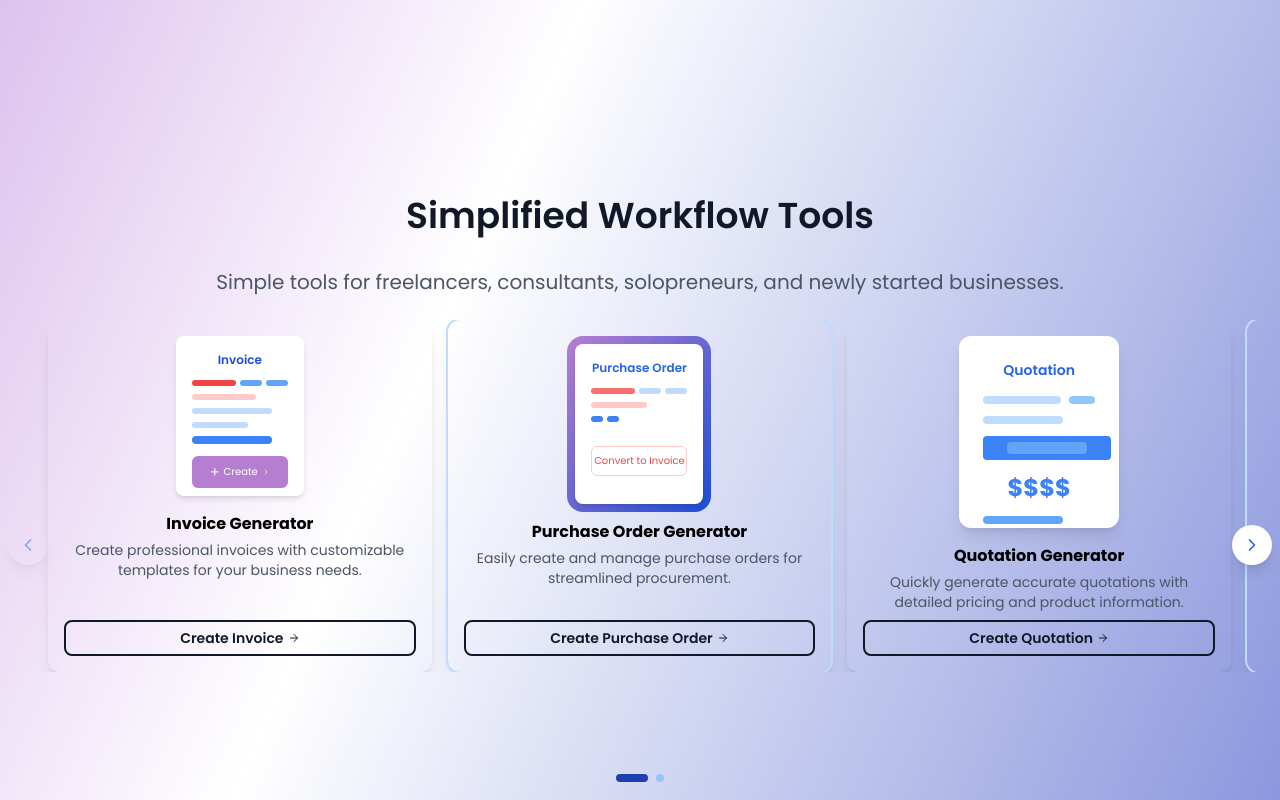
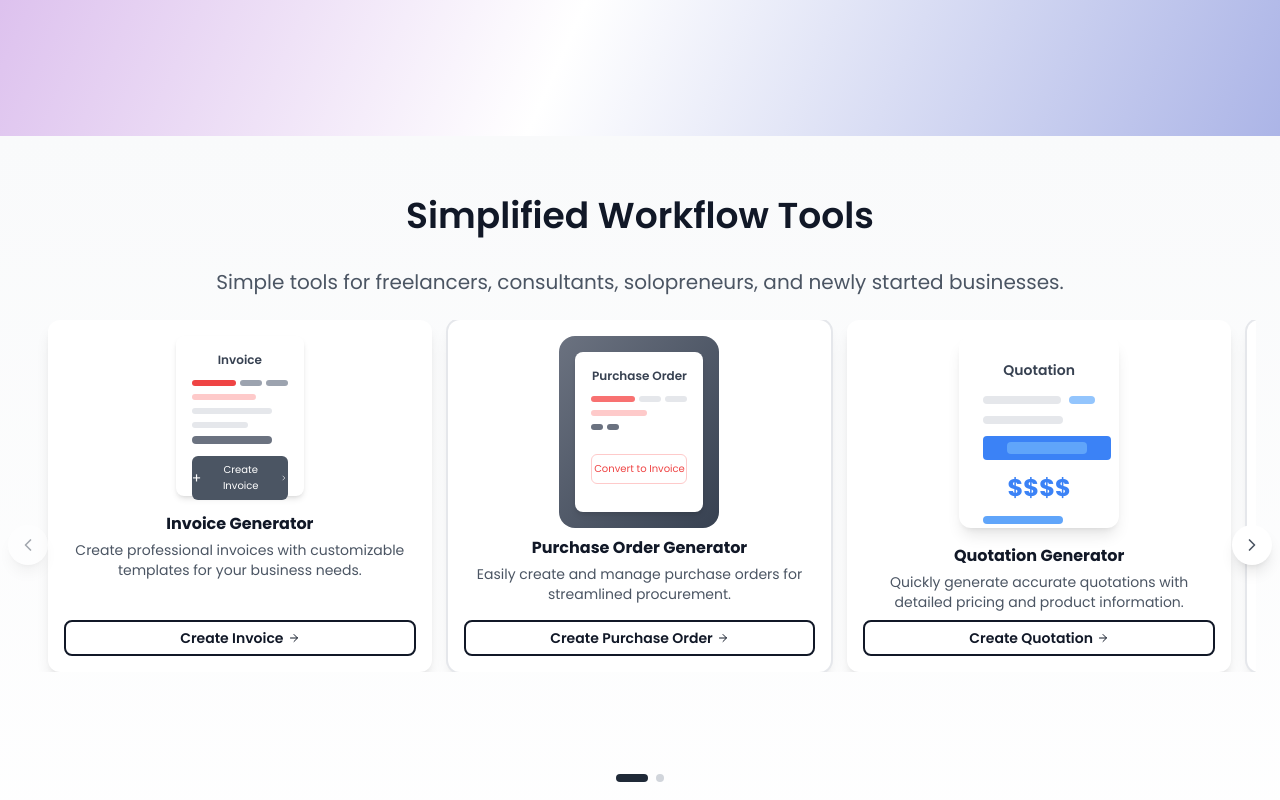
Before and after one commit to lokesh-yadav12/Invoice-generator, a React (Vite) app: page / in a window 1280 px wide. Shown: the part 1560-2360 px from the top of the page. Built offline with nearby package versions, Linux system fonts and the light colour scheme.

Commit message:
adding code

```diff
--- a/src/components/WorkflowToolsCarousel.tsx
+++ b/src/components/WorkflowToolsCarousel.tsx
@@ -1,6 +1,6 @@
 import { useState } from 'react';
+import { ChevronLeft, ChevronRight, ArrowRight } from 'lucide-react';
 import { Link } from 'react-router-dom';
-import { ChevronLeft, ChevronRight, ArrowRight } from 'lucide-react';
 
 const WorkflowToolsCarousel = () => {
   const [currentSlide, setCurrentSlide] = useState(0);
@@ -13,20 +13,20 @@ const WorkflowToolsCarousel = () => {
       route: '/invoice/invoice-generator',
       icon: (
         <div className="w-32 h-40 mb-2 bg-white rounded-lg shadow-md p-4">
-          <div className="text-xs font-semibold text-blue-700 mb-3">Invoice</div>
+          <div className="text-xs font-semibold text-gray-700 mb-3">Invoice</div>
           <div className="space-y-2">
             <div className="flex gap-1">
               <div className="h-1.5 w-12 bg-red-500 rounded"></div>
-              <div className="h-1.5 w-6 bg-blue-400 rounded"></div>
-              <div className="h-1.5 w-6 bg-blue-400 rounded"></div>
+              <div className="h-1.5 w-6 bg-gray-400 rounded"></div>
+              <div className="h-1.5 w-6 bg-gray-400 rounded"></div>
             </div>
             <div className="h-1.5 w-16 bg-red-200 rounded"></div>
-            <div className="h-1.5 w-20 bg-blue-200 rounded"></div>
-            <div className="h-1.5 w-14 bg-blue-200 rounded"></div>
-            <div className="h-2 w-20 bg-blue-500 rounded mt-4"></div>
+            <div className="h-1.5 w-20 bg-gray-200 rounded"></div>
+            <div className="h-1.5 w-14 bg-gray-200 rounded"></div>
+            <div className="h-2 w-20 bg-gray-500 rounded mt-4"></div>
           </div>
-          <button className="mt-3 w-full bg-[#b67ed1] text-white text-[10px] py-1.5 rounded-md flex items-center justify-center gap-1">
-            <span className="text-sm">+</span> Create
+          <button className="mt-3 w-full bg-gray-600 text-white text-[10px] py-1.5 rounded-md flex items-center justify-center gap-1">
+            <span className="text-sm">+</span> Create Invoice
             <ChevronRight className="w-2 h-2" />
           </button>
         </div>
@@ -40,17 +40,17 @@ const WorkflowToolsCarousel = () => {
       featured: true,
       icon: (
         <div className="w-32 h-40 bg-white rounded-lg shadow-md p-4">
-          <div className="text-xs font-semibold text-blue-600 mb-3">Purchase Order</div>
+          <div className="text-xs font-semibold text-gray-700 mb-3">Purchase Order</div>
           <div className="space-y-2">
             <div className="flex gap-1">
               <div className="h-1.5 w-12 bg-red-400 rounded"></div>
-              <div className="h-1.5 w-6 bg-blue-200 rounded"></div>
-              <div className="h-1.5 w-6 bg-blue-200 rounded"></div>
+              <div className="h-1.5 w-6 bg-gray-200 rounded"></div>
+              <div className="h-1.5 w-6 bg-gray-200 rounded"></div>
             </div>
             <div className="h-1.5 w-14 bg-red-200 rounded"></div>
             <div className="flex gap-1">
-              <div className="h-1.5 w-3 bg-blue-500 rounded-full"></div>
-              <div className="h-1.5 w-3 bg-blue-500 rounded-full"></div>
+              <div className="h-1.5 w-3 bg-gray-500 rounded-full"></div>
+              <div className="h-1.5 w-3 bg-gray-500 rounded-full"></div>
             </div>
           </div>
           <button className="mt-6 w-full bg-white text-red-500 text-[10px] py-1.5 rounded-md border border-red-200">
@@ -66,13 +66,13 @@ const WorkflowToolsCarousel = () => {
       route: '/invoice/quotation',
       icon: (
         <div className="w-40 h-48 mb-2 bg-white rounded-xl shadow-lg p-6">
-          <div className="text-sm font-semibold text-blue-600 mb-4">Quotation</div>
+          <div className="text-sm font-semibold text-gray-700 mb-4">Quotation</div>
           <div className="space-y-3">
             <div className="flex gap-2">
-              <div className="h-2 w-24 bg-blue-200 rounded"></div>
+              <div className="h-2 w-24 bg-gray-200 rounded"></div>
               <div className="h-2 w-8 bg-blue-300 rounded"></div>
             </div>
-            <div className="h-2 w-20 bg-blue-200 rounded"></div>
+            <div className="h-2 w-20 bg-gray-200 rounded"></div>
             <div className="h-6 w-32 bg-blue-500 rounded flex items-center justify-center mt-4">
               <div className="h-3 w-20 bg-blue-400 rounded"></div>
             </div>
@@ -90,10 +90,10 @@ const WorkflowToolsCarousel = () => {
       featured: true,
       icon: (
         <div className="w-32 h-40 mb-2 bg-white rounded-lg shadow-md p-4">
-          <div className="text-xs font-semibold text-blue-700 mb-3">GST Invoice</div>
+          <div className="text-xs font-semibold text-gray-700 mb-3">GST Invoice</div>
           <div className="space-y-2">
-            <div className="flex items-center gap-1 text-[10px] text-blue-600">
-              <div className="w-2 h-2 border border-blue-600 rounded"></div>
+            <div className="flex items-center gap-1 text-[10px] text-gray-600">
+              <div className="w-2 h-2 border border-gray-600 rounded"></div>
               <span>Generate E-invoice</span>
             </div>
             <div className="flex items-center gap-1 text-[10px] text-blue-600">
@@ -112,7 +112,7 @@ const WorkflowToolsCarousel = () => {
       route: '/invoice/delivery-challan',
       icon: (
         <div className="w-32 h-40 mb-7 bg-white rounded-lg shadow-md p-4">
-          <div className="text-xs font-semibold text-blue-700 mb-3">Delivery Challan</div>
+          <div className="text-xs font-semibold text-gray-700 mb-3">Delivery Challan</div>
           <div className="space-y-2">
             <div className="flex gap-1 items-center">
               <div className="w-2 h-2 bg-orange-400 rounded-full"></div>
@@ -131,8 +131,8 @@ const WorkflowToolsCarousel = () => {
               <div className="h-1.5 w-16 bg-green-200 rounded"></div>
             </div>
           </div>
-          <button className="mt-4 w-full bg-white text-blue-600 text-[10px] py-1.5 rounded-md border border-blue-200 flex items-center justify-center gap-1">
-            <div className="w-2 h-2 border border-blue-600 rounded"></div>
+          <button className="mt-4 w-full bg-white text-gray-600 text-[10px] py-1.5 rounded-md border border-gray-200 flex items-center justify-center gap-1">
+            <div className="w-2 h-2 border border-gray-600 rounded"></div>
             Interstate Delivery
           </button>
         </div>
@@ -145,16 +145,16 @@ const WorkflowToolsCarousel = () => {
       route: '/invoice/proforma-invoice',
       icon: (
         <div className="w-40 h-48 mb-2 bg-white rounded-xl shadow-lg p-6">
-          <div className="text-sm font-semibold text-blue-700 mb-4">Proforma Invoice</div>
+          <div className="text-sm font-semibold text-gray-700 mb-4">Proforma Invoice</div>
           <div className="space-y-3">
             <div className="flex gap-2">
-              <div className="h-2 w-20 bg-blue-500 rounded"></div>
-              <div className="h-2 w-8 bg-blue-400 rounded-full"></div>
-              <div className="h-2 w-8 bg-blue-400 rounded-full"></div>
+              <div className="h-2 w-20 bg-gray-500 rounded"></div>
+              <div className="h-2 w-8 bg-gray-400 rounded-full"></div>
+              <div className="h-2 w-8 bg-gray-400 rounded-full"></div>
             </div>
-            <div className="h-2 w-24 bg-blue-200 rounded"></div>
-            <div className="h-2 w-28 bg-blue-200 rounded"></div>
-            <div className="text-2xl font-bold text-blue-600 mt-4">$$$</div>
+            <div className="h-2 w-24 bg-gray-200 rounded"></div>
+            <div className="h-2 w-28 bg-gray-200 rounded"></div>
+            <div className="text-2xl font-bold text-gray-600 mt-4">$$$</div>
           </div>
         </div>
       )
@@ -175,7 +175,7 @@ const WorkflowToolsCarousel = () => {
 
 
   return (
-    <div className="min-h-screen  py-12">
+    <div className="min-h-screen bg-gradient-to-b from-gray-50 to-white py-12">
       <div className="max-w-7xl mx-auto px-6">
         {/* Header */}
         <div className="text-center mb-4">
@@ -193,10 +193,10 @@ const WorkflowToolsCarousel = () => {
           <button
             onClick={prevSlide}
             disabled={currentSlide === 0}
-            className={`absolute left-0 top-1/2 -translate-y-1/2 -translate-x-4 z-10 w-10 h-10  rounded-full shadow-lg flex items-center justify-center transition-colors ${currentSlide === 0 ? 'opacity-50 cursor-not-allowed' : 'hover:bg-blue-50'
+            className={`absolute left-0 top-1/2 -translate-y-1/2 -translate-x-4 z-10 w-10 h-10 bg-white rounded-full shadow-lg flex items-center justify-center transition-colors ${currentSlide === 0 ? 'opacity-50 cursor-not-allowed' : 'hover:bg-gray-50'
               }`}
           >
-            <ChevronLeft className="w-5 h-5 text-blue-600" />
+            <ChevronLeft className="w-5 h-5 text-gray-600" />
           </button>
 
           {/* Cards Grid */}
@@ -208,16 +208,16 @@ const WorkflowToolsCarousel = () => {
               {tools.map((tool, index) => (
                 <div
                   key={index}
-                  className={`flex-shrink-0 w-[calc(33.333%-11px)]  rounded-xl shadow-lg px-4 py-4 flex flex-col items-center text-center transition-all hover:shadow-xl ${tool.featured ? 'ring-2 ring-blue-200' : ''
+                  className={`flex-shrink-0 w-[calc(33.333%-11px)] bg-white rounded-xl shadow-lg px-4 py-4 flex flex-col items-center text-center transition-all hover:shadow-xl ${tool.featured ? 'ring-2 ring-gray-200' : ''
                     }`}
                 >
                   {/* Icon Container */}
-                  <div className={`mb-2 ${tool.featured ? 'bg-gradient-to-br from-[#b67ed1] to-blue-700 p-2 rounded-2xl' : ''}`}>
+                  <div className={`mb-2 ${tool.featured ? 'bg-gradient-to-br from-gray-500 to-gray-700 p-4 rounded-2xl' : ''}`}>
                     {tool.icon}
                   </div>
 
                   {/* Title */}
-                  <h3 className="text-base font-bold text-black mb-1">
+                  <h3 className="text-base font-bold text-gray-900 mb-1">
                     {tool.title}
                   </h3>
 
@@ -229,8 +229,6 @@ const WorkflowToolsCarousel = () => {
                   {/* CTA Button */}
                   <Link
                     to={tool.route}
-                    target="_blank"
-                    rel="noopener noreferrer"
                     className="w-full py-1.5 px-2 border-2 border-gray-900 rounded-lg text-sm font-semibold text-gray-900 hover:bg-gray-900 hover:text-white transition-colors flex items-center justify-center gap-1"
                   >
                     {tool.buttonText}
@@ -245,10 +243,10 @@ const WorkflowToolsCarousel = () => {
           <button
             onClick={nextSlide}
             disabled={currentSlide === totalSlides - 1}
-            className={`absolute right-0 top-1/2 -translate-y-1/2 translate-x-4 z-10 w-10 h-10 bg-white rounded-full shadow-lg flex items-center justify-center transition-colors ${currentSlide === totalSlides - 1 ? 'opacity-50 cursor-not-allowed' : 'hover:bg-blue-50'
+            className={`absolute right-0 top-1/2 -translate-y-1/2 translate-x-4 z-10 w-10 h-10 bg-white rounded-full shadow-lg flex items-center justify-center transition-colors ${currentSlide === totalSlides - 1 ? 'opacity-50 cursor-not-allowed' : 'hover:bg-gray-50'
               }`}
           >
-            <ChevronRight className="w-5 h-5 text-blue-600" />
+            <ChevronRight className="w-5 h-5 text-gray-600" />
           </button>
         </div>
 
@@ -260,8 +258,8 @@ const WorkflowToolsCarousel = () => {
               key={index}
               onClick={() => setCurrentSlide(index)}
               className={`h-2 rounded-full transition-all ${currentSlide === index
-                ? 'w-8 bg-blue-800'
-                : 'w-2 bg-blue-300 hover:bg-blue-400'
+                ? 'w-8 bg-gray-800'
+                : 'w-2 bg-gray-300 hover:bg-gray-400'
                 }`}
             />
           ))}
```
